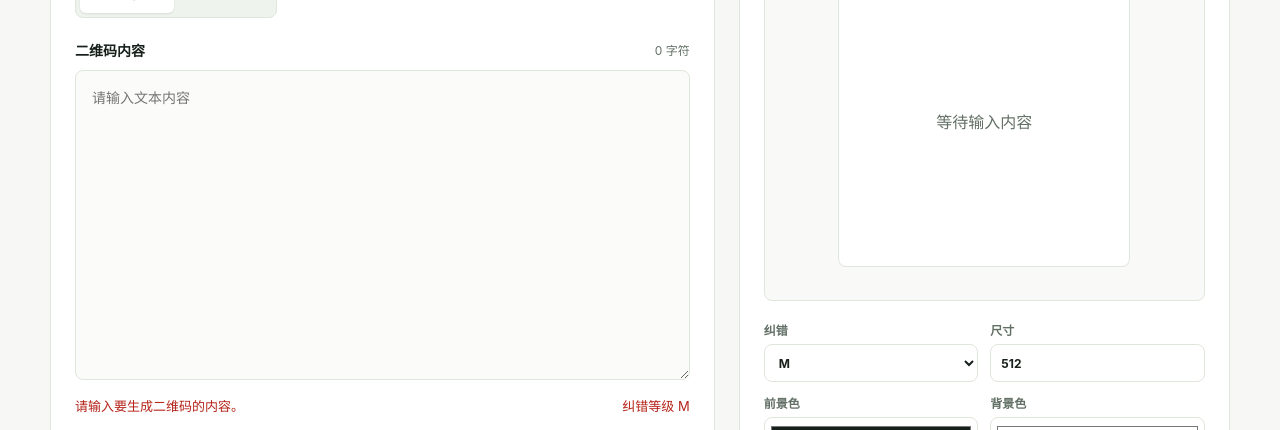
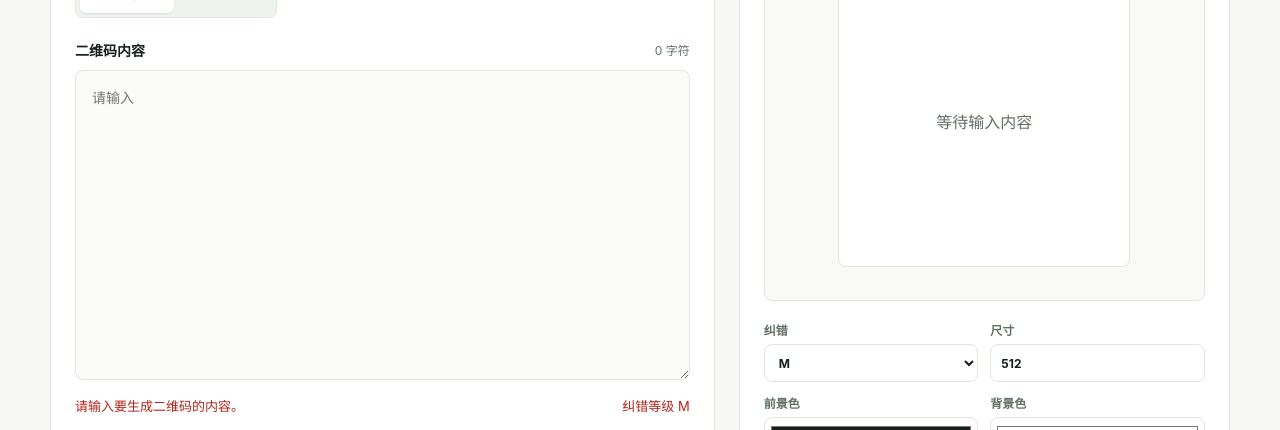
Before and after one commit to Asoul007/qrcode, a React (Vite) app: page / in a window 1280 px wide. Shown: the part 277-707 px from the top of the page. Built offline with nearby package versions, Linux system fonts and the light colour scheme.

Commit message:
fix: shorten input placeholder

```diff
--- a/src/App.tsx
+++ b/src/App.tsx
@@ -204,7 +204,7 @@ export default function App() {
 
           <textarea
             id="content"
-            placeholder="请输入文本内容"
+            placeholder="请输入"
             spellCheck={false}
             value={rawValue}
             onChange={(event) => {
```
Also changed, not shown: 1 other file (tests, documents, lock files or other folders).
